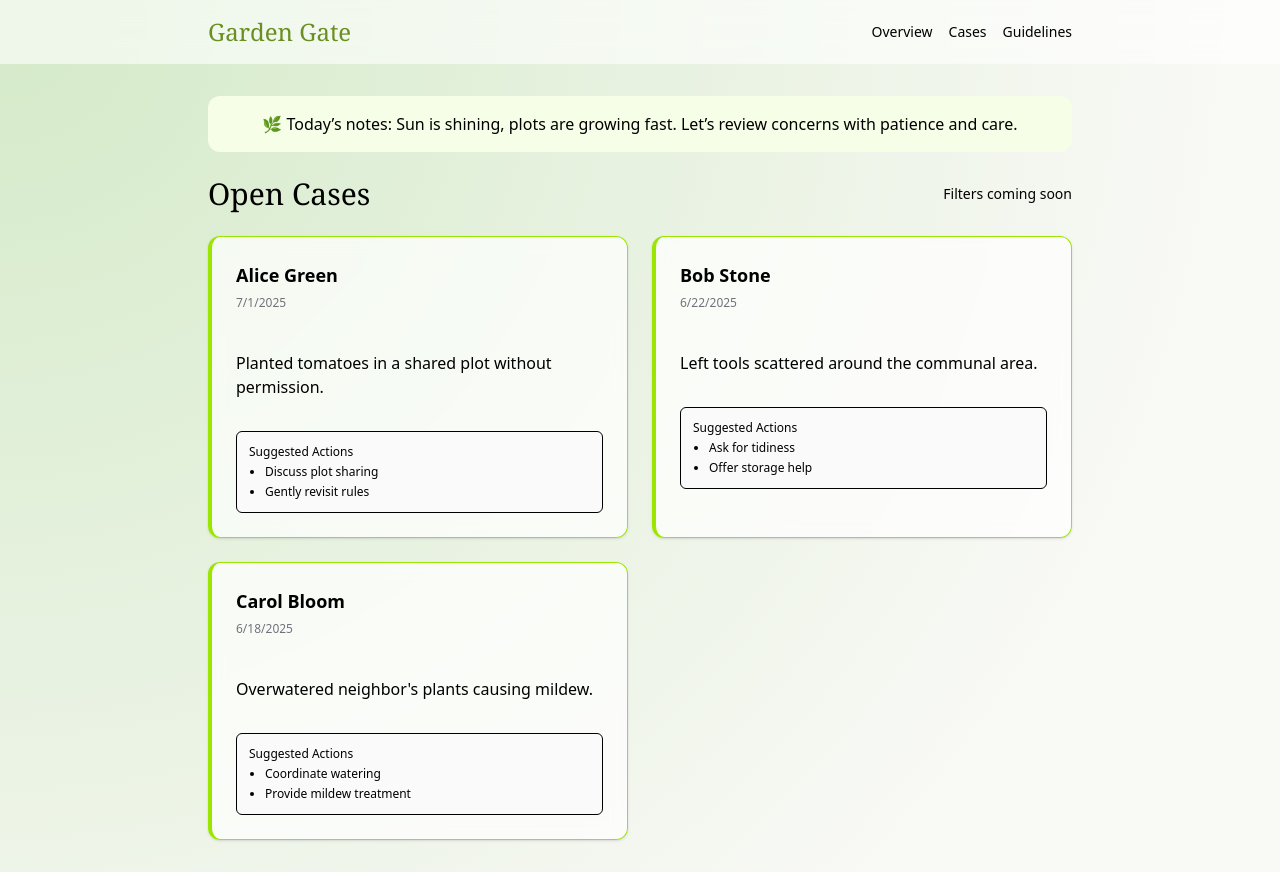
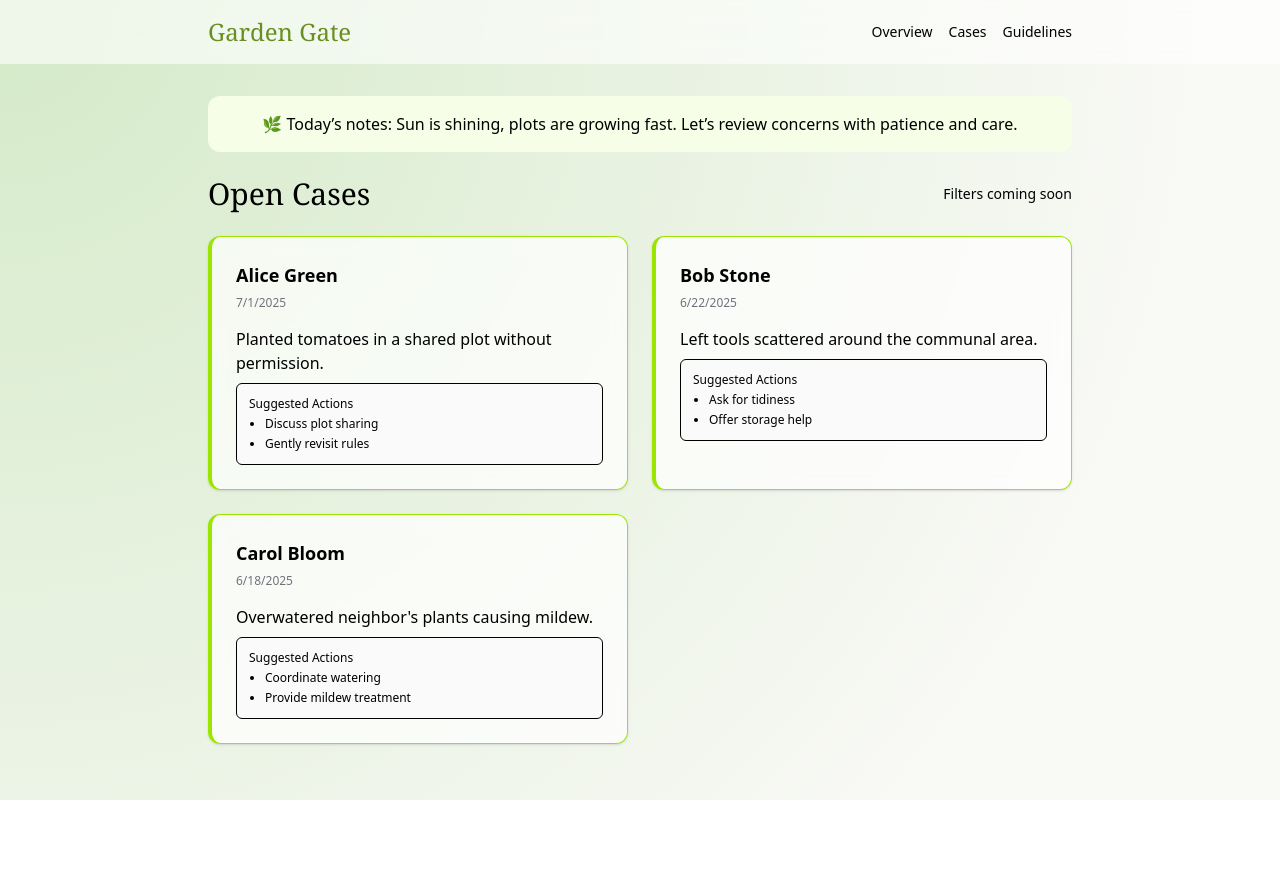
Before and after one commit to Stephen-Hearthware/garden-gate, a Next.js app: page /cases in a window 1280 px wide. After the commit the page ends 800 px from the top, so only its background shows below. Built offline with nearby package versions, Linux system fonts and the light colour scheme; a web font is replaced by a local one.

Commit message:
adjust gap

```diff
--- a/src/components/CaseCard.tsx
+++ b/src/components/CaseCard.tsx
@@ -19,7 +19,6 @@ export function CaseCard({
   memberName,
   incident,
   date,
-  severity,
   nudges,
 }: CaseCardProps) {
   const friendly = (n: string) => {
@@ -28,7 +27,7 @@ export function CaseCard({
   };
 
   return (
-    <Card className="border-l-4 border-lime-400 bg-white/70 backdrop-blur-sm shadow-sm">
+    <Card className="gap-0 border-l-4 border-lime-400 bg-white/70 backdrop-blur-sm shadow-sm">
       <CardHeader className="pb-2">
         <CardTitle className="text-lg font-semibold">{memberName}</CardTitle>
         <CardDescription className="text-xs text-zinc-500">
```
